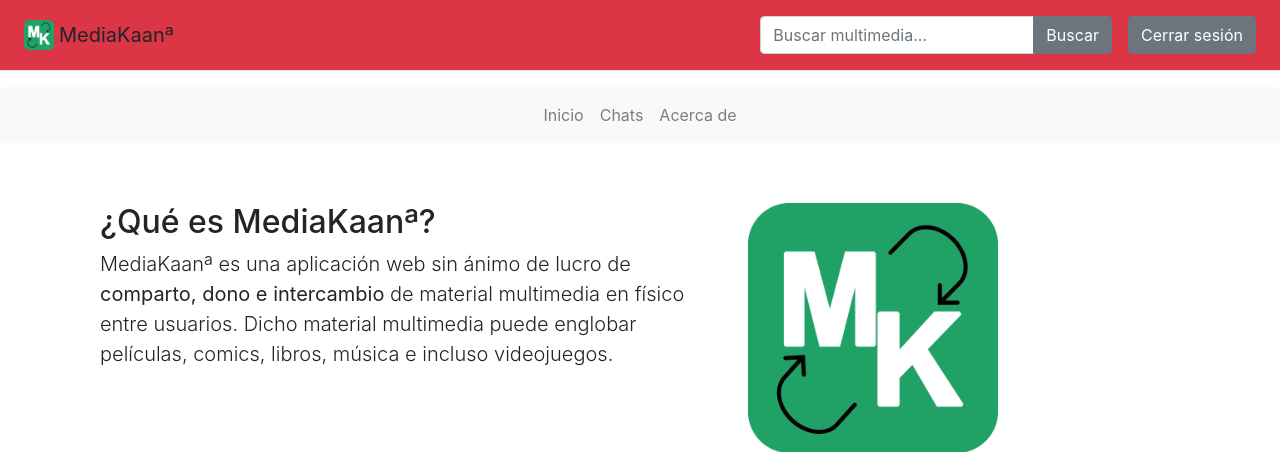
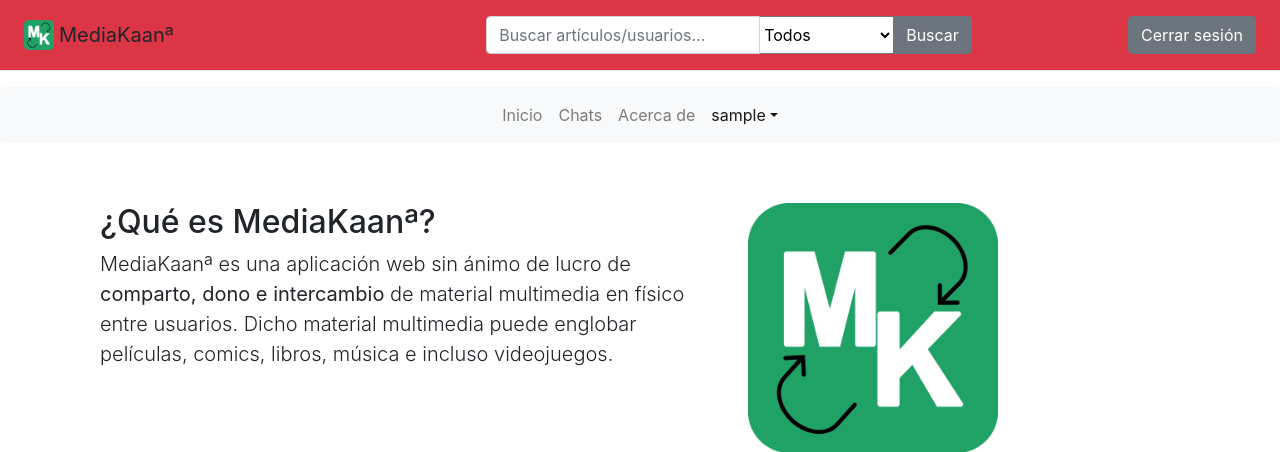
Before and after one commit to micheldevs/MediaKaan, a Django app: page /about/ in a window 1280 px wide. Shown: the top 452 px of the page. Run offline with Django 3.2, Linux system fonts and the light colour scheme; the visitor is signed in with stand-in values (Sample User, id 1); some libraries are stand-ins or nearby versions.

Commit message:
Añadidos de interfaz en base

```diff
--- a/templates/gestionUsuarios/base.html
+++ b/templates/gestionUsuarios/base.html
@@ -19,11 +19,27 @@
          <div class="d-flex flex-column flex-md-row align-items-center p-3 px-md-4 mb-3 bg-danger border-bottom box-shadow">
             <img src="{% static "gestionUsuarios/img/logo/mediak-logo.png" %}" width="30" height="30" class="d-inline-block align-top" alt="">
             <h5 class="my-0 mr-md-auto font-weight-normal" style="padding-left: 5px;">MediaKaanª</h5>
-            <nav class="my-2 my-md-0 mr-md-3">
+            <nav class="mx-auto">
                <form class="form-inline mt-2 mt-md-0">
                   <div class="form-group">
                      <div class="input-group">
-                        <input class="form-control" type="text" placeholder="Buscar multimedia..." aria-label="Buscar">
+                        <input class="form-control" type="text" placeholder="Buscar artículos/usuarios..." aria-label="Buscar">
+                        <span class="input-group-append">
+                           <select id="inputSearch" class="selectpicker">
+                              <optgroup label="Artículos">
+                                 <option selected>Todos</option>
+                                 <option>Películas</option>
+                                 <option>Series</option>
+                                 <option>Videojuegos</option>
+                                 <option>Cómics</option>
+                                 <option>Libros</option>
+                                 <option>Música</option>
+                              </optgroup>
+                              <optgroup label="Gente">
+                                 <option>Usuarios</option>
+                              </optgroup>
+                           </select>
+                        </span>
                         <span class="input-group-append">
                            <button class="btn btn-secondary" type="submit">Buscar</button>
                         </span>
@@ -49,12 +65,29 @@
                   <li class="nav-item">
                      <a class="nav-link" href="{% url 'index' %}">Inicio</a>
                   </li>
+                  {% if user.is_authenticated %}
                   <li class="nav-item">
                      <a class="nav-link" href="#">Chats</a>
                   </li>
+                  {% else %}
+                  <li class="nav-item">
+                     <a class="nav-link disabled" data-toggle="tooltip" data-placement="bottom" title="Inicie sesión para acceder a esta función." href="#">Chats</a>
+                  </li>
+                  {% endif %}
                   <li class="nav-item">
                      <a class="nav-link" href="{% url 'about' %}">Acerca de</a>
                   </li>
+                  {% if user.is_authenticated %}
+                  <li class="nav-item dropdown show">
+                     <a class="nav-link dropdown-toggle" data-toggle="dropdown" href="#" role="button" aria-haspopup="true" aria-expanded="false">{{ user.username }}</a>
+                     <div class="dropdown-menu">
+                       <a class="dropdown-item" href="#">Mi perfil</a>
+                       <a class="dropdown-item" href="#">Mis artículos</a>
+                       <div class="dropdown-divider"></div>
+                       <a class="dropdown-item" href="{% url 'logout' %}">Cerrar sesión</a>
+                     </div>
+                  </li>
+                  {% endif %}
                </ul>
             </div>
          </nav>
```
